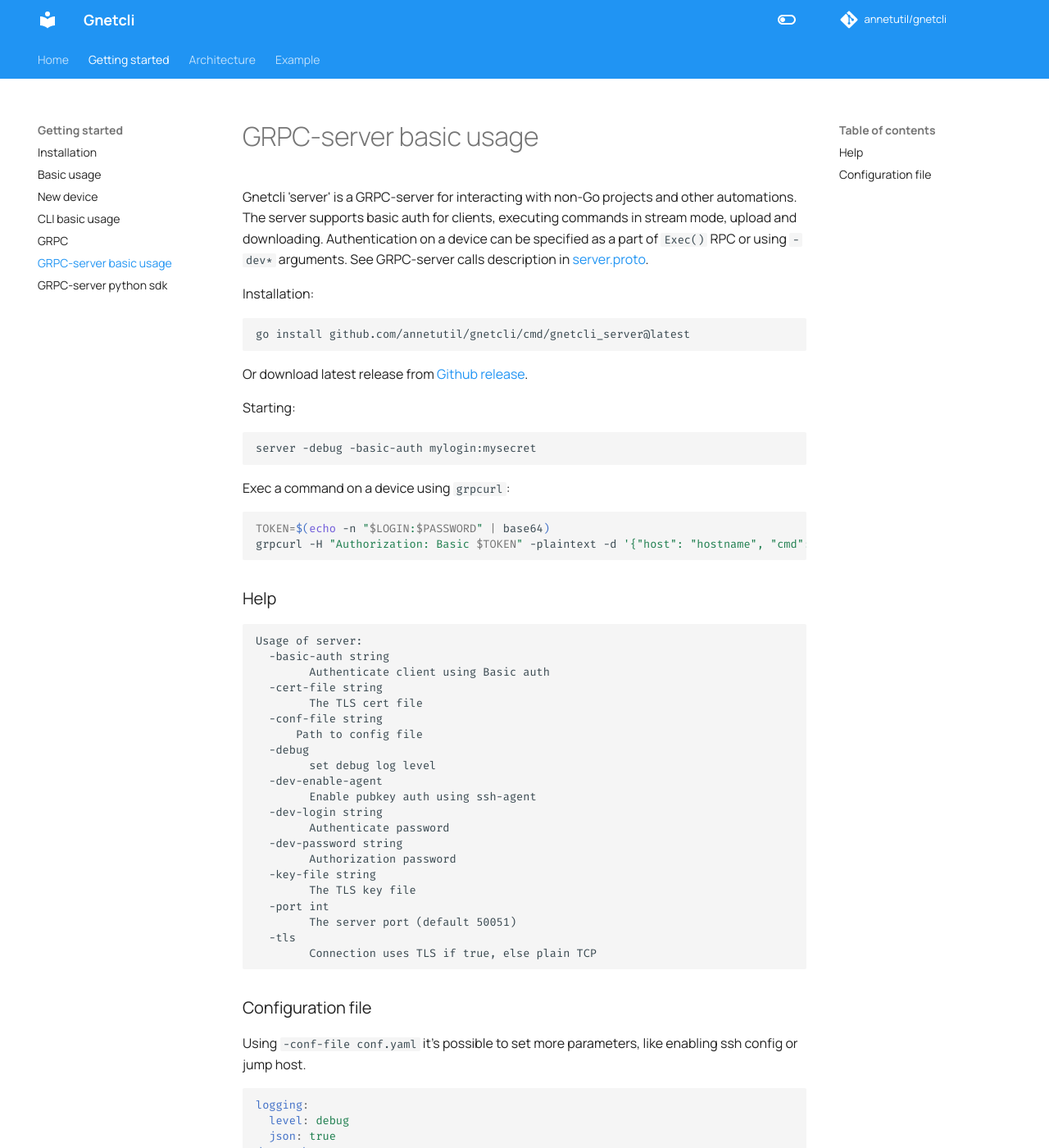
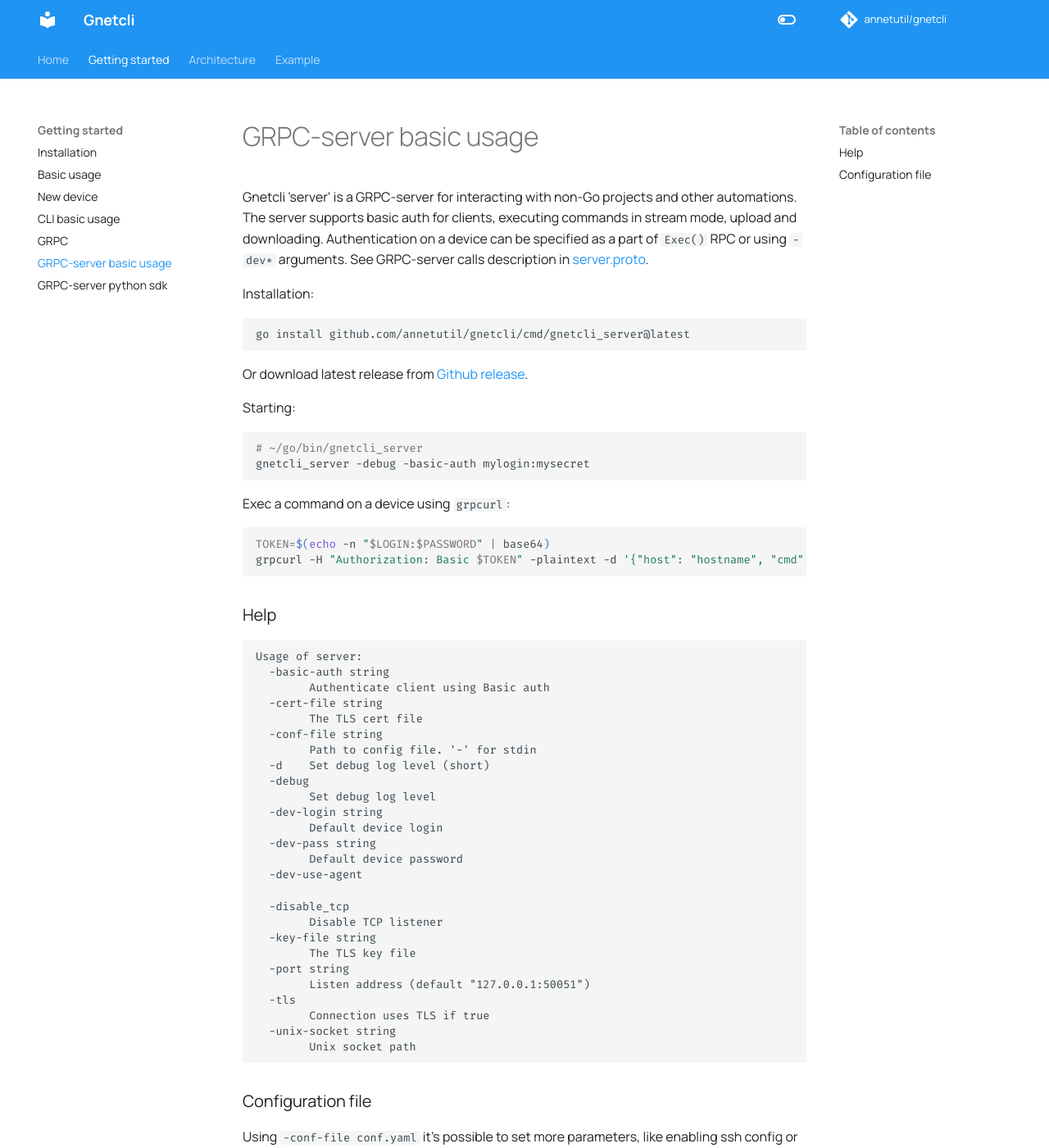
Before and after one commit to annetutil/gnetcli, an MkDocs documentation site: the page built from docs/basic_usage_server.md, in a window 1280 px wide and 1400 px high. Shown: the whole window at 82% size. Built offline with MkDocs 1.6.1 and Material for MkDocs 9.7.7, drawn with Linux system fonts in a browser that asks for light colours; comment, search, counter and statistics services are not loaded.

Commit message:
update docs (#125)
* chore: update readme

* docs: update

````diff
--- a/docs/basic_usage_server.md
+++ b/docs/basic_usage_server.md
@@ -11,7 +11,8 @@
 
 Starting:
 ```shell
-server -debug -basic-auth mylogin:mysecret
+# ~/go/bin/gnetcli_server
+gnetcli_server -debug -basic-auth mylogin:mysecret
 ```
 
 Exec a command on a device using `grpcurl`:
@@ -30,21 +31,26 @@
   -cert-file string
     	The TLS cert file
   -conf-file string
-      Path to config file
+    	Path to config file. '-' for stdin
+  -d	Set debug log level (short)
   -debug
-    	set debug log level
-  -dev-enable-agent
-    	Enable pubkey auth using ssh-agent
+    	Set debug log level
   -dev-login string
-    	Authenticate password
-  -dev-password string
-    	Authorization password
+    	Default device login
+  -dev-pass string
+    	Default device password
+  -dev-use-agent
+
+  -disable_tcp
+    	Disable TCP listener
   -key-file string
     	The TLS key file
-  -port int
-    	The server port (default 50051)
+  -port string
+    	Listen address (default "127.0.0.1:50051")
   -tls
-    	Connection uses TLS if true, else plain TCP
+    	Connection uses TLS if true
+  -unix-socket string
+    	Unix socket path
 ```
 
 ### Configuration file
````
Also changed, not shown: 1 other file.
